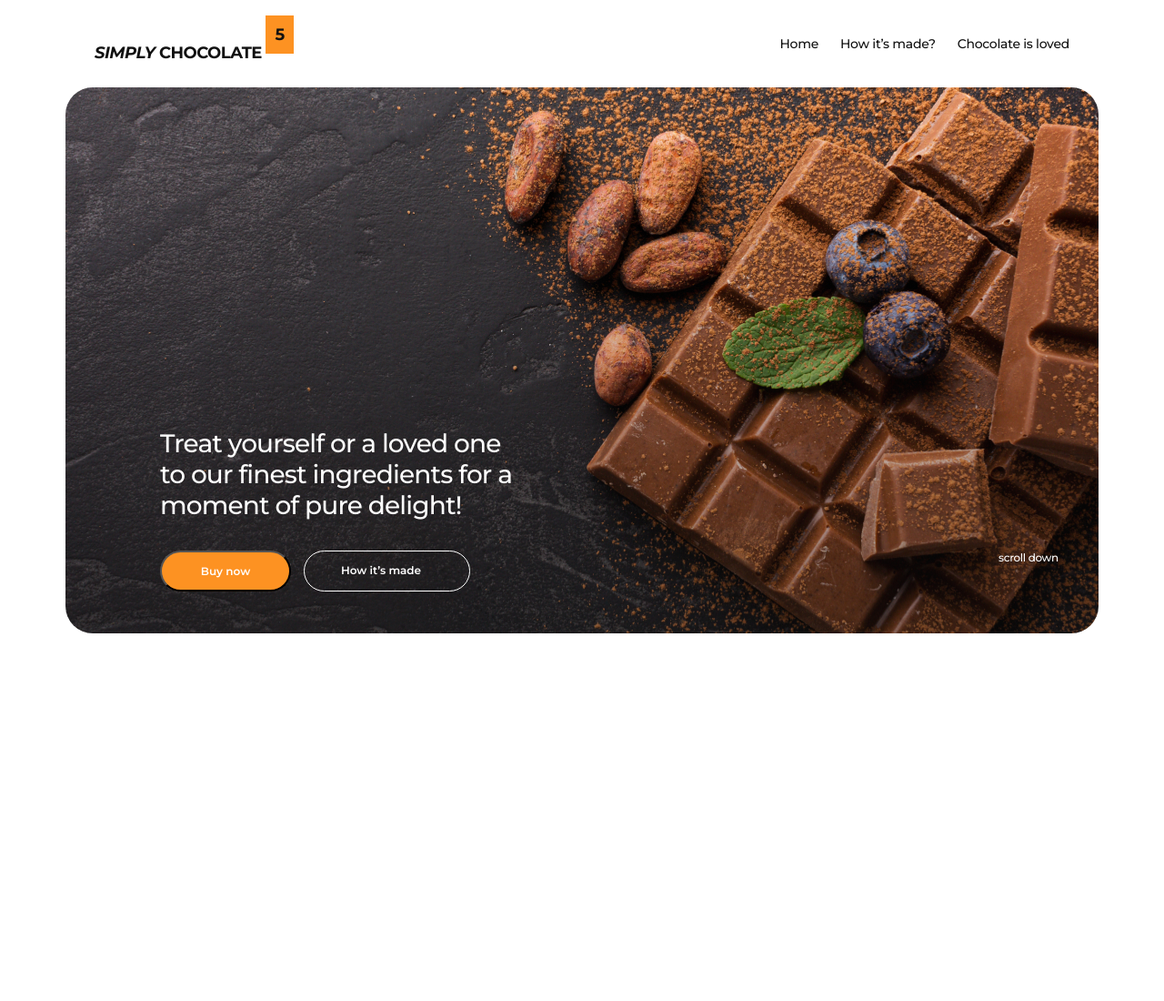
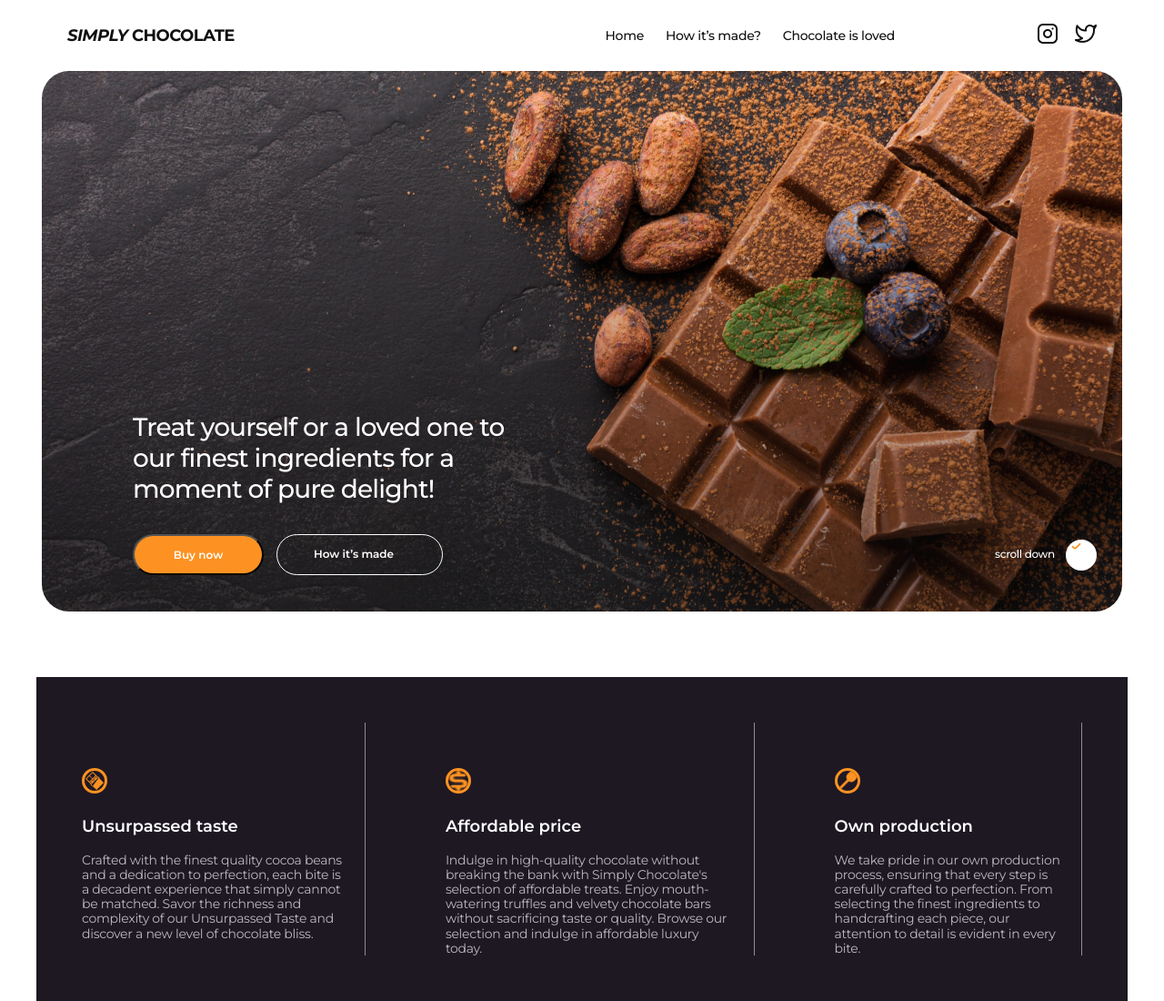
Before and after one commit to MichaelPopov62/Chocolate-01-2025, a plain HTML site: page index.html in a window 1280 px wide. Shown: the whole page at 91% size. Before the commit the page ends 800 px from the top, so only its background shows below. Drawn offline with nearby package versions, Linux system fonts and the light colour scheme.

Commit message:
add changed index css images

```diff
--- a/css/styles.css
+++ b/css/styles.css
@@ -33,12 +33,17 @@ button {
 }
 /*common*/
 .container {
-  max-width: 1168px;
-  padding: 0 16px;
-  margin: 0 auto;
+  max-width: 1188px;
+  padding: 0 28px;
+  margin: 0;
 }
 
 /*header*/
+.container {
+  max-width: 1188px;
+  padding: 0 28px;
+  margin: 0 auto;
+}
 
 .logo-part {
   font-style: italic;
@@ -72,6 +77,7 @@ button {
   padding-top: 30px;
   padding-bottom: 30px;
   margin-left: auto;
+  margin-right: 156px;
 }
 .item-link {
   font-family: "Montserrat", serif;
@@ -81,10 +87,16 @@ button {
   letter-spacing: -0.02em;
   color: #111;
 }
+.network {
+  display: flex;
+  gap: 18px;
+}
+
 /*hero*/
 .container {
-  max-width: 1136px;
-  padding: 0 32px;
+  max-width: 1188px;
+  padding: 0 28px;
+  margin: 0 auto;
 }
 
 .hero-container {
@@ -92,6 +104,8 @@ button {
   background-image: url(../images/dark-bg.png);
   background-image: url(../images/chocolate-covered.jpg);
   background-position: center;
+  background-repeat: no-repeat;
+  margin-bottom: 72px;
 }
 .container-title {
   width: 100%;
@@ -111,7 +125,8 @@ button {
 .hero-btns {
   display: flex;
   padding-left: 72px;
-  padding-bottom: 46px;
+  padding-bottom: 40px;
+  justify-content: space-between;
 }
 .btn-list {
   display: flex;
@@ -145,13 +160,12 @@ button {
   font-weight: 600;
   color: #fff;
 }
+
+.scroll {
+  display: flex;
+  align-items: center;
+}
 .btn-scroll {
-  font-family: "Montserrat", serif;
-  font-weight: 500;
-  font-size: 14px;
-  line-height: 1.29;
-  letter-spacing: -0.03em;
-  color: #fff;
   width: 78px;
   height: 18px;
   font-family: "Montserrat", serif;
@@ -162,3 +176,52 @@ button {
   color: #fff;
   margin-left: auto;
 }
+.btn-cek {
+  border: 3px solid #fff;
+  padding: 14px;
+  border-radius: 50%;
+  background-color: #fff;
+  background-image: url(../images/cek.png);
+  background-repeat: no-repeat;
+  background-poasition: 50% 50%;
+}
+
+/*benefits*/
+
+.container-benefits {
+  width: 1200px;
+  background-color: #1e1823;
+  margin-right: auto;
+  margin-left: auto;
+}
+
+.benefits-list {
+  display: flex;
+  gap: 88px;
+  padding-top: 50px;
+  padding-bottom: 50px;
+  padding-left: 50px;
+  padding-right: 50px;
+}
+.benefits-item {
+  border-right: 1px solid rgba(255, 255, 255, 0.5);
+}
+.benefits-cart {
+  border: 3px solid #fd9222;
+  border-radius: 50%;
+  margin-top: 50px;
+  margin-bottom: 22px;
+}
+.benefits-title {
+  font-weight: 600;
+  font-size: 18px;
+  color: #fff;
+  padding-bottom: 18px;
+}
+.benefits-text {
+  font-weight: 400;
+  font-size: 14px;
+  letter-spacing: -0.02em;
+  color: rgba(255, 255, 255, 0.7);
+  padding-right: 18px;
+}
--- a/index.html
+++ b/index.html
@@ -25,12 +25,10 @@
   <body>
     <header class="header">
       <div class="container">
-        <!--nav>a+ul>li*3>a-->
         <nav class="header-nav">
           <a class="header-link" href="#"
             ><span class="logo-part">SIMPLY</span> CHOCOLATE
-            <span class="icons">5</span></a
-          >
+          </a>
 
           <ul class="header-list">
             <li class="header-item"><a class="item-link" href="">Home</a></li>
@@ -41,6 +39,24 @@
               <a class="item-link" href="#loved">Chocolate is loved</a>
             </li>
           </ul>
+          <div class="network">
+            <a class="network-link" href="#">
+              <img
+                class="icon"
+                src="./images/instagram.png"
+                width="24"
+                height="24"
+                alt="instagram"
+            /></a>
+            <a class="network-link" href="#">
+              <img
+                class="icon"
+                src="./images/twitter.png"
+                width="24"
+                height="24"
+                alt="twitter"
+            /></a>
+          </div>
         </nav>
       </div>
     </header>
@@ -59,43 +75,81 @@
               <button class="btn" type="button">Buy now</button>
               <a class="btn-link" href="#made">How it’s made</a>
             </div>
-            <a class="btn-scroll" href="#benefits">scroll down </a>
+            <div class="scroll">
+              <a class="btn-scroll" href="#benefits">scroll down</a>
+              <img
+                class="btn-cek"
+                src="./images/cek.png"
+                width="14"
+                height="4"
+                alt="cek"
+              />
+            </div>
           </div>
         </div>
       </section>
 
-      <section id="benefits" hidden>
+      <section class="benefits" id="benefits">
+        <div class="container-benefits">
           <h2 hidden>benefits</h2>
-        <ul>
-          <li>
-            <h3>Unsurpassed taste</h3>
-            <p>
-              Crafted with the finest quality cocoa beans and a dedication to
-              perfection, each bite is a decadent experience that simply cannot
-              be matched. Savor the richness and complexity of our Unsurpassed
-              Taste and discover a new level of chocolate bliss.
+          <ul class="benefits-list">
+            <li class="benefits-item">
+              <img
+                class="benefits-cart"
+                src="./images/cookie.png"
+                width="28"
+                height="28"
+                alt="cookie"
+              />
+              <div>
+                <h3 class="benefits-title">Unsurpassed taste</h3>
+                <p class="benefits-text">
+                  Crafted with the finest quality cocoa beans and a dedication
+                  to perfection, each bite is a decadent experience that simply
+                  cannot be matched. Savor the richness and complexity of our
+                  Unsurpassed Taste and discover a new level of chocolate bliss.
                 </p>
+              </div>
             </li>
-          <li>
-            <h3>Affordable price</h3>
-            <p>
-              Indulge in high-quality chocolate without breaking the bank with
-              Simply Chocolate's selection of affordable treats. Enjoy
+            <li class="benefits-item">
+              <img
+                class="benefits-cart"
+                src="./images/currensy.png"
+                width="28"
+                height="28"
+                alt="currensy"
+              />
+              <div>
+                <h3 class="benefits-title">Affordable price</h3>
+                <p class="benefits-text">
+                  Indulge in high-quality chocolate without breaking the bank
+                  with Simply Chocolate's selection of affordable treats. Enjoy
                   mouth-watering truffles and velvety chocolate bars without
-              sacrificing taste or quality. Browse our selection and indulge in
-              affordable luxury today.
+                  sacrificing taste or quality. Browse our selection and indulge
+                  in affordable luxury today.
                 </p>
+              </div>
             </li>
-          <li>
-            <h3>Own production</h3>
-            <p>
-              We take pride in our own production process, ensuring that every
-              step is carefully crafted to perfection. From selecting the finest
-              ingredients to handcrafting each piece, our attention to detail is
-              evident in every bite.
+            <li class="benefits-item">
+              <img
+                class="benefits-cart"
+                src="./images/spoon.png"
+                width="28"
+                height="28"
+                alt="spoon"
+              />
+              <div>
+                <h3 class="benefits-title">Own production</h3>
+                <p class="benefits-text">
+                  We take pride in our own production process, ensuring that
+                  every step is carefully crafted to perfection. From selecting
+                  the finest ingredients to handcrafting each piece, our
+                  attention to detail is evident in every bite.
                 </p>
+              </div>
             </li>
           </ul>
+        </div>
       </section>
       <section class="ingredients" hidden>
         <h2>IT ALL ADDS UP TO ONE EXCEPTIONAL <span>TASTE</span> SENSATION</h2>
```
Also changed, not shown: images/cek.png (added), images/cookie.png (added), images/currensy.png (added), images/instagram.png (added), images/logo.png (added), images/spoon.png (added), images/twitter.png (added). Lines whose indentation alone changed are shown as unchanged.
